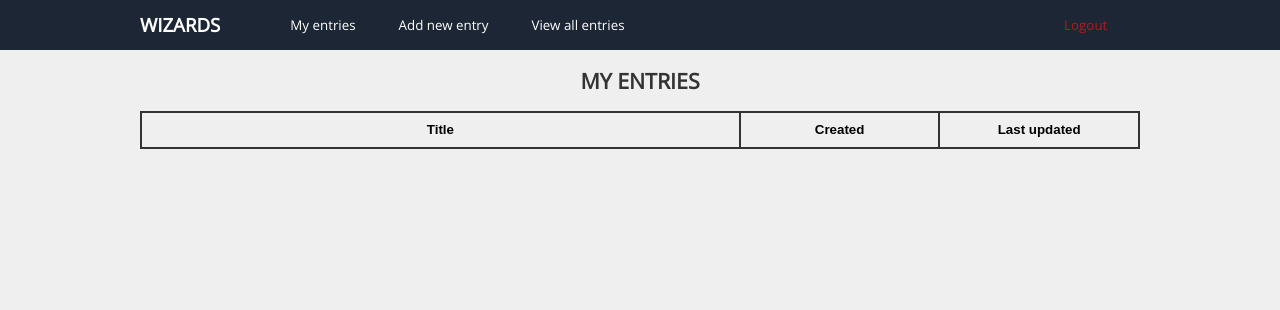
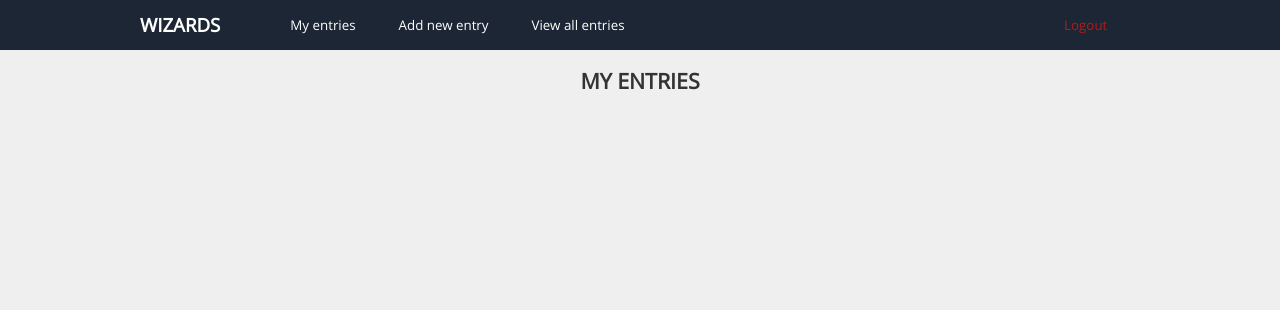
Before and after one commit to SamihSoylu/TaskTracker, a PHP site: template resources/templates/MyEntries.inc.php in a window 1280 px wide. Shown: the top 310 px of the page. Run offline with PHP 8.4, Linux system fonts and the light colour scheme; the template is opened without the code that fills it, so the values that code supplies are empty; the visitor is signed in with stand-in values (Sample User, id 1); some libraries are stand-ins or nearby versions.

Commit message:
Removed table, added sections

```diff
--- a/resources/templates/MyEntries.inc.php
+++ b/resources/templates/MyEntries.inc.php
@@ -12,32 +12,23 @@
     <main>
         <article>
         <h2>My entries</h2>
-            <table>
-                <tr>
-                    <th width="60%">Title</th>
-                    <th>Created</th>
-                    <th>Last updated</th>
-                </tr>
                 <?php
 
                     if($UserEntries != 0) {
                         foreach($UserEntries as $entry) {
                             ?>
-                <tr>
-                  <td><a href="index.php?p=MyEntries&id=<?php echo $entry['id']; ?>"><?php echo $entry['title']; ?></a></td>
-                  <td><?php echo date("D d M Y H:i:s", $entry['date_added']); ?></td>
-                  <td><?php echo date("D d M Y H:i:s", $entry['date_modified']); ?></td>
-                </tr>
+                <section>
+                  <p class="center"><a href="index.php?p=MyEntries&id=<?php echo $entry['id']; ?>"><?php echo $entry['title']; ?></a></p>
+                </section>
                             <?php
                         }
                     } else {
 
                 ?>
-                <tr>
-                    <td colspan="3">You have no entries</td>
-                </tr>
+                <section>
+                    <p class="center">You have no entries</p>
+                </section>
                 <?php } ?>
-            </table>
         </article>
     </main>
 <?php
```
